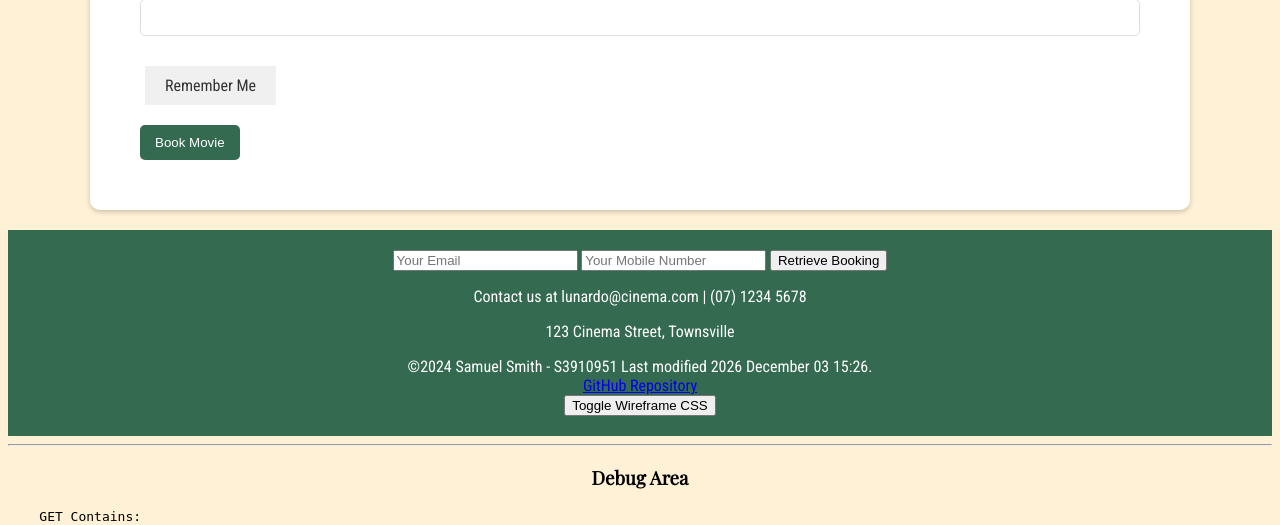
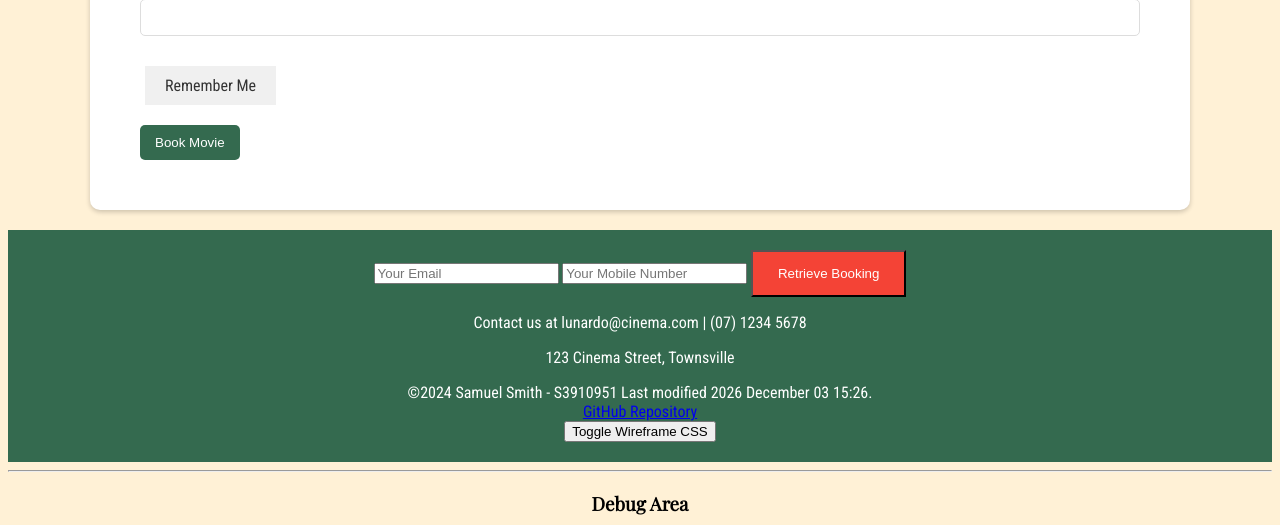
Before and after one commit to S3910951/wp, a PHP site: page /booking.php in a window 1280 px wide. Shown: the part 2498-3023 px from the top of the page. Run offline with PHP 8.4, Linux system fonts and the light colour scheme.

Commit message:
current booking page as well as styling for tickets and buttons

```diff
--- a/booking.php
+++ b/booking.php
@@ -281,7 +281,7 @@ if ($_SERVER['REQUEST_METHOD'] === 'POST') {
             <form action="currentbookings.php" method="post">
                 <input type="email" name="email" placeholder="Your Email" required>
                 <input type="text" name="mobile" placeholder="Your Mobile Number" required>
-                <button type="submit">Retrieve Booking</button>
+                <button type="submit" class="link-button">Retrieve Booking</button>
             </form>
         </div>
         <p>Contact us at lunardo@cinema.com | (07) 1234 5678</p>
--- a/currentbookings.php
+++ b/currentbookings.php
@@ -60,7 +60,7 @@ if ($_SERVER['REQUEST_METHOD'] === 'POST') {
                     <p><strong>Time of Movie:</strong> <?= htmlspecialchars($booking[6]); ?></p>
                     <form action="receipt.php" method="post">
                         <input type="hidden" name="bookingData" value="<?= base64_encode(serialize($booking)); ?>">
-                        <button type="submit">View Receipt</button>
+                        <button type="submit" class="link-button">View Receipt</button>
                     </form>
                 </div>
             <?php endforeach; ?>
--- a/index.php
+++ b/index.php
@@ -124,7 +124,7 @@
             <form action="currentbookings.php" method="post">
                 <input type="email" name="email" placeholder="Your Email" required>
                 <input type="text" name="mobile" placeholder="Your Mobile Number" required>
-                <button type="submit">Retrieve Booking</button>
+                <button type="submit" class="link-button">Retrieve Booking</button>
             </form>
         </div>
         <p>Contact us at lunardo@cinema.com | (07) 1234 5678</p>
--- a/receipt.php
+++ b/receipt.php
@@ -39,8 +39,6 @@ if (!$selectedMovie || !isset($postedData['day'])) {
                 <p>Name: <?= $_SESSION['posted_data']['customer']['name']; ?></p>
                 <p>Email: <?= $_SESSION['posted_data']['customer']['email']; ?></p>
                 <p>Mobile: <?= $_SESSION['posted_data']['customer']['mobile']; ?></p>
-            </section>
-            <section>
                 <!-- Booking summary -->
                 <table>
                     <!-- Table headers -->
@@ -92,7 +90,8 @@ if (!$selectedMovie || !isset($postedData['day'])) {
                         <td>$<?= number_format($gst, 2); ?></td>
                     </tr>
                 </table>
-                <!-- Generate tickets -->
+            </section>
+            <section>
                 <!-- Generate tickets -->
                 <?php foreach ($_SESSION['posted_data']['seats'] as $seatType => $quantity): ?>
                     <?php for ($i = 0; $i < $quantity; $i++): ?>
```
